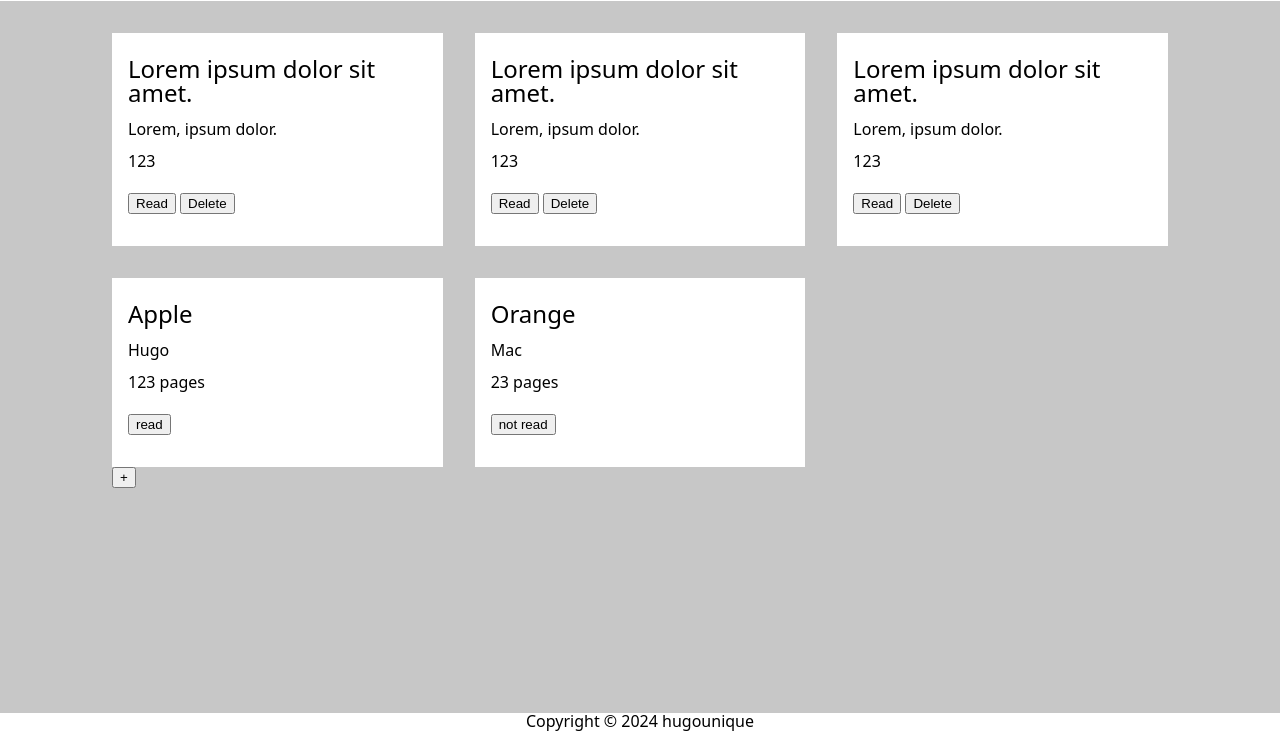
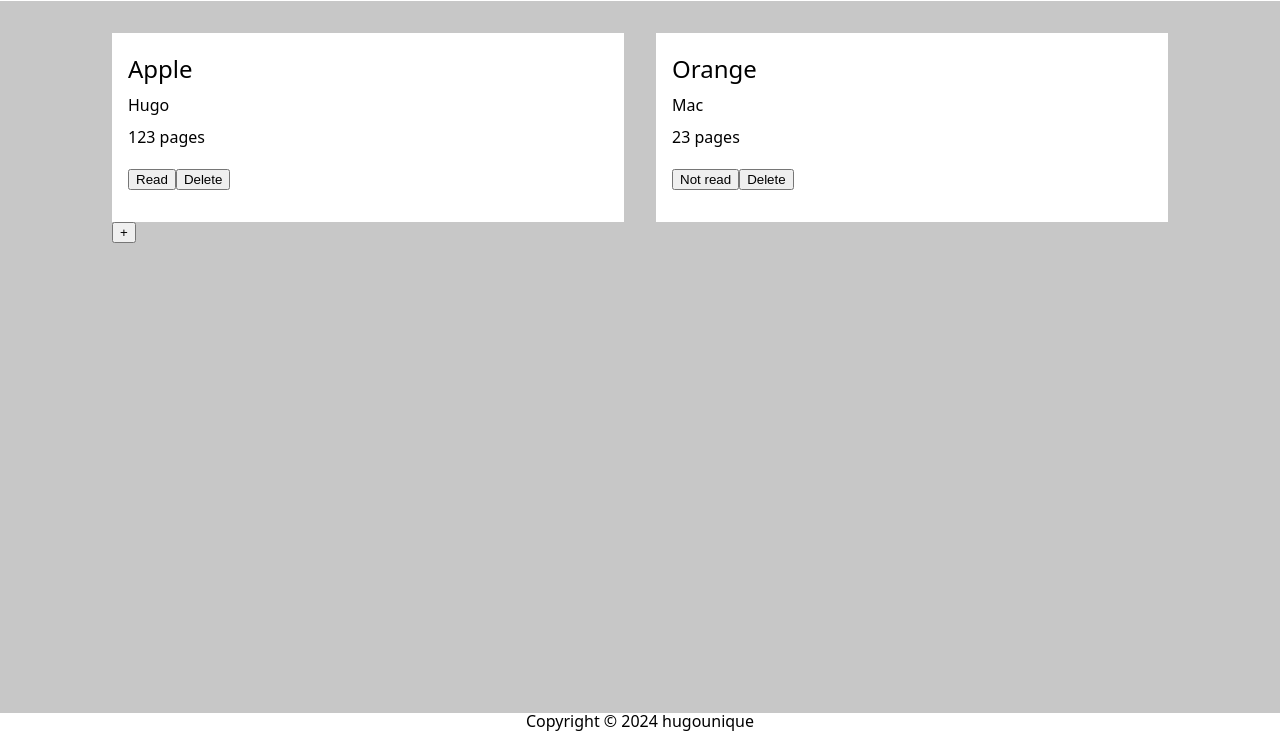
Before and after one commit to hugolyy420/Library, a plain HTML site: page index.html in a window 1280 px wide. Shown: the part 47-800 px from the top of the page. Drawn offline with Linux system fonts and the light colour scheme.

Commit message:
Complete delete button function

```diff
--- a/index.html
+++ b/index.html
@@ -15,12 +15,12 @@
     </header>
     <main>
         <div class="cards-container">
-            <div class="card">
+            <!-- <div class="card">
                 <div class="title">Lorem ipsum dolor sit amet.</div>
                 <div class="author">Lorem, ipsum dolor.</div>
                 <div class="page-number">123</div>
                 <div class="buttons-container"><button>Read</button>
-                    <button>Delete</button>
+                    <button class="">Delete</button>
                 </div>
             </div>
             <div class="card">
@@ -38,7 +38,7 @@
                 <div class="buttons-container"><button>Read</button>
                     <button>Delete</button>
                 </div>
-            </div>
+            </div> -->
         </div>
         <dialog>
             <form action="">
--- a/javascript.js
+++ b/javascript.js
@@ -17,34 +17,49 @@ function Book(title, author, number, read) {
     this.read = read;
 }
 
-Book.prototype.addBookToLibrary = function () {
-    myLibrary.push(this);
+function addBookToLibrary (obj) {
+    myLibrary.push(obj);
+    displaybook(obj);
 }
 
-Book.prototype.displaybook = function () {
+function displaybook (obj) {
     let card = document.createElement('div');
+    card.dataset.number = myLibrary.length - 1;
     let title = document.createElement('div');
     let author = document.createElement('div');
     let number = document.createElement('div');
     let buttonsContainer = document.createElement('div');
     let readButton = document.createElement('button');
+    let deleteButton = document.createElement('button');
     card.classList.add('card');
     title.classList.add('title');
     author.classList.add('author');
     number.classList.add('page-number');
-    readButton.classList.add('read');
+    readButton.classList.add('read-button');
+    deleteButton.classList.add('delete-button')
     buttonsContainer.classList.add('buttons-container');
-    title.textContent = this.title;
-    author.textContent = this.author;
-    number.textContent = this.number + ' pages';
-
-    if (this.read === 'true') {
-        readButton.textContent = 'read';
+    title.textContent = obj.title;
+    author.textContent = obj.author;
+    number.textContent = obj.number + ' pages';
+    if (obj.read === 'true') {
+        readButton.textContent = 'Read';
     } else {
-        readButton.textContent = 'not read';
+        readButton.textContent = 'Not read';
     }
-
+    deleteButton.textContent = 'Delete';
+    deleteButton.onclick = function (e) {
+        e.target.parentElement.parentElement.remove();
+        let x = e.target.parentElement.parentElement.dataset.number;
+        myLibrary.splice(x,1);
+        let cards = document.querySelectorAll('.card');
+        let arr = Array.from(cards);
+        for (let card of cards) {
+            card.dataset.number = arr.indexOf(card)
+        };
+        console.log(myLibrary);
+    }
     buttonsContainer.appendChild(readButton);
+    buttonsContainer.appendChild(deleteButton);
     card.appendChild(title);
     card.appendChild(author);
     card.appendChild(number);
@@ -52,39 +67,45 @@ Book.prototype.displaybook = function () {
     cardsContainer.appendChild(card);
 }
 
-function displayBooks() {
-    for (let i = 0; i < myLibrary.length; i++) {
-        let card = document.createElement('div');
-        let title = document.createElement('div');
-        let author = document.createElement('div');
-        let number = document.createElement('div');
-        let buttonsContainer = document.createElement('div');
-        let read = document.createElement('button');
-        card.classList.add('card');
-        title.classList.add('title');
-        author.classList.add('author');
-        number.classList.add('page-number');
-        read.classList.add('read');
-        buttonsContainer.classList.add('buttons-container');
-        title.textContent = myLibrary[i].title;
-        author.textContent = myLibrary[i].author;
-        number.textContent = myLibrary[i].number + ' pages';
-        read.textContent = myLibrary[i].read;
-        buttonsContainer.appendChild(read);
-        card.appendChild(title);
-        card.appendChild(author);
-        card.appendChild(number);
-        card.appendChild(buttonsContainer);
-        cardsContainer.appendChild(card);
-    }
-}
+// function displayBooks() {
+//     for (let i = 0; i < myLibrary.length; i++) {
+//         let card = document.createElement('div');
+//         let title = document.createElement('div');
+//         let author = document.createElement('div');
+//         let number = document.createElement('div');
+//         let buttonsContainer = document.createElement('div');
+//         let readButton = document.createElement('button');
+//         let deleteButton = document.createElement('button');
+//         card.classList.add('card');
+//         title.classList.add('title');
+//         author.classList.add('author');
+//         number.classList.add('page-number');
+//         readButton.classList.add('read-button');
+//         buttonsContainer.classList.add('buttons-container');
+//         title.textContent = myLibrary[i].title;
+//         author.textContent = myLibrary[i].author;
+//         number.textContent = myLibrary[i].number + ' pages';
+//         if (myLibrary[i].read === 'true') {
+//             readButton.textContent = 'Read';
+//         } else {
+//             readButton.textContent = 'Not read';
+//         }
+//         deleteButton.textContent = 'Delete';
+//         buttonsContainer.appendChild(readButton);
+//         buttonsContainer.appendChild(deleteButton);
+//         card.appendChild(title);
+//         card.appendChild(author);
+//         card.appendChild(number);
+//         card.appendChild(buttonsContainer);
+//         cardsContainer.appendChild(card);
+//     }
+// }
 
-let bookOne = new Book('Apple', 'Hugo', '123', 'read');
-let bookTwo = new Book('Orange', 'Mac', '23', 'not read');
+let bookOne = new Book('Apple', 'Hugo', '123', 'true');
+let bookTwo = new Book('Orange', 'Mac', '23', 'false');
 
-bookOne.addBookToLibrary();
-bookTwo.addBookToLibrary();
-displayBooks();
+addBookToLibrary(bookOne);
+addBookToLibrary(bookTwo);
 
 addBookButton.addEventListener("click", () => {
     dialog.showModal();
@@ -105,7 +126,5 @@ function showResult(event) {
     dialog.close();
     readInput.value = readInput.checked ? !read : read;
     let book = new Book(titleInput.value, authorInput.value, pageNumberInput.value, readInput.value);
-    book.addBookToLibrary();
-    book.displaybook();
-    console.log(myLibrary);
+    addBookToLibrary(book);
 }
```
